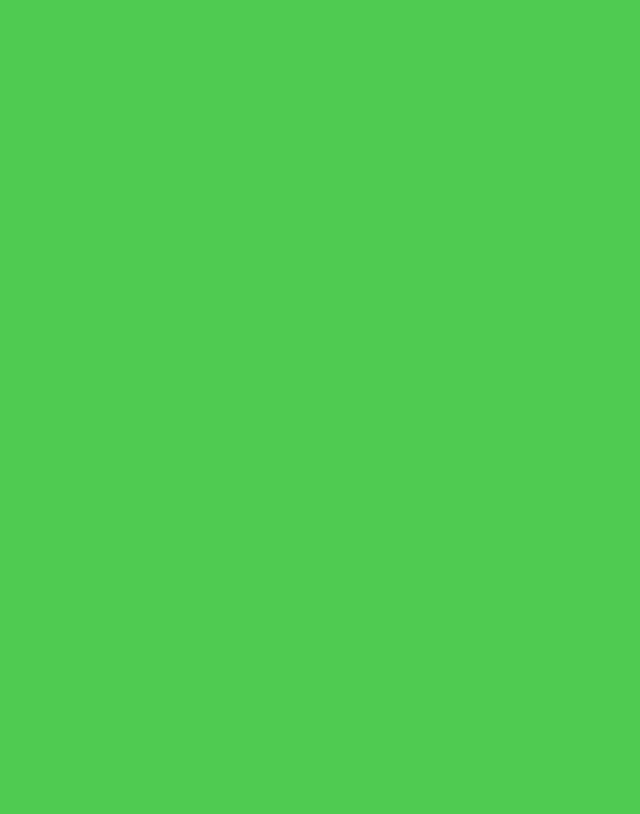
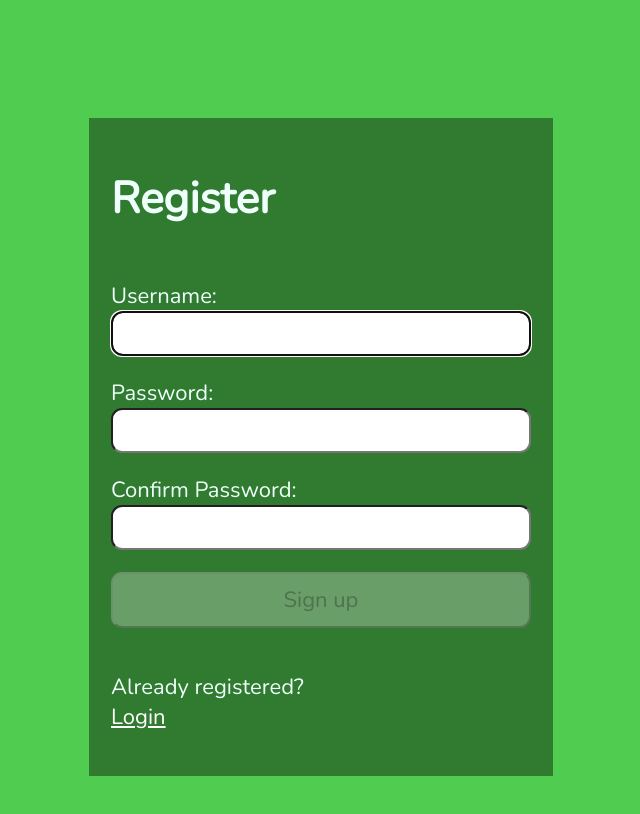
Before and after one commit to BHN16/frontseguridad, a React (Create React App) app: page /register in a window 1280 px wide. Shown: the top 814 px of the page, without its empty margins (319-959 px from the left). Built offline with nearby package versions, Linux system fonts and the light colour scheme.

Commit message:
sessions

```diff
--- a/src/App.js
+++ b/src/App.js
@@ -2,12 +2,17 @@
 import Register from './components/Register/Register';
 import Login from './components/Login/Login';
 import Dashboard from './components/Dashboard/Dashboard';
+import RequireAuth from './components/Auth/RequireAuth';
 import { Routes, Route } from 'react-router-dom';
 
 function App() {
   return (
     <Routes>
-      <Route path='/' element={<Dashboard />} />
+      <Route path='' element={<Login />} />
+      <Route path='register' element={<Register />} />
+      <Route element={<RequireAuth />}>
+        <Route path='home' element={<Dashboard />} />
+      </Route>
     </Routes>
   );
 
--- /dev/null
+++ b/src/components/Auth/RequireAuth.js
@@ -0,0 +1,19 @@
+import { useLocation, Navigate, Outlet } from "react-router-dom";
+import useAuth from "../../hooks/useAuth";
+
+const RequireAuth = () => {
+    const { auth } = useAuth();
+    const location = useLocation();
+
+    console.log("hola");
+    console.log(auth);
+    console.log("adios");
+
+    return (
+        window.localStorage.getItem('user-session')
+            ? <Outlet />
+            : <Navigate to='/' state={{from: location}} replace />
+    )
+}
+
+export default RequireAuth;
--- a/src/components/Login/Login.js
+++ b/src/components/Login/Login.js
@@ -1,14 +1,14 @@
-import { useRef, useState, useEffect, useContext } from 'react';
-import AuthContext from '../../context/AuthProvider';
+import { useRef, useState, useEffect } from 'react';
 import { Link } from 'react-router-dom';
 import axios from '../../api/axios';
+import useAuth from '../../hooks/useAuth';
 import './Login.css';
 
-const LOGIN_URL='/login';
+const LOGIN_URL='http://137.184.83.170:5000/login';
 
 function Login() {
 
-    const { setAuth } = useContext(AuthContext);
+    const { auth, setAuth } = useAuth();
 
     const userRef = useRef();
     const errRef = useRef();
@@ -16,7 +16,6 @@ function Login() {
     const [user, setUser] = useState('');
     const [pwd, setPwd] = useState('');
     const [errMsg, setErrMsg] = useState('');
-    const [success, setSuccess] = useState(false);
 
 
     useEffect(() => {
@@ -38,15 +37,19 @@ function Login() {
             //const pp = await hashPassword(pwd);
             const response = await axios.post(LOGIN_URL,
                 JSON.stringify({
-                    username: user,
+                    email: 'asdfasdf',
                     password: pwd
                 }),
                 {
-                    headers: { 'Content-Type': 'application/json' },
-                    withCredentials: true
+                    headers: { 'Content-Type': 'application/json' }
                 });
+                console.log(auth);
                 console.log(JSON.stringify(response?.data));
-                setAuth({user, pwd}); // Guardar valores necesarios que nos devuelva el backend
+                const user = response?.data?.username;
+                const msg = response?.data?.msg;
+                setAuth({ user, email:msg }); // Guardar valores necesarios que nos devuelva el backend
+                console.log("hello there");
+                window.localStorage.setItem('user-session', JSON.stringify(response));
         } catch (err) {
             if (!err?.response) {
                 setErrMsg('No server Response');
@@ -62,6 +65,7 @@ function Login() {
     }
 
     return (
+        <div className='container-login-container'>
             <div className='login-container'>
                 <p ref={ errRef } className={ errMsg ? 'errmsg' : 'offscreen' } aria-live='assertive'>{ errMsg }</p>
                 <h1>Login</h1>
@@ -88,9 +92,10 @@ function Login() {
                 <p>
                     Need an account?<br />
                     <span className='line'>
-                    <a href='#'>Register</a>
+                        <a> <Link to='/register'>Register</Link></a>
                     </span>
                 </p>
+            </div>
         </div>
     )
 }
--- a/src/components/Register/Register.js
+++ b/src/components/Register/Register.js
@@ -124,7 +124,7 @@ function Register() {
                 <p>
                     Already registered? <br />
                     <span className='line'>
-                        <a href='#'>Login</a>
+                        <a><Link to='/'>Login</Link></a>
                     </span>
                 </p>
             </div>
--- a/src/context/AuthProvider.js
+++ b/src/context/AuthProvider.js
@@ -3,7 +3,14 @@ import { createContext, useState } from "react";
 const AuthContext = createContext({});
 
 export const AuthProvider = ({ children }) => {
-    const [auth, setAuth] = useState({});
+    const [auth, setAuth] = useState({
+        user: null,
+        email: null
+    });
+
+    console.log("auth provider entra")
+    console.log(auth);
+    console.log("auth provider sale")
 
     return (
         <AuthContext.Provider value={{ auth, setAuth }}>
--- /dev/null
+++ b/src/hooks/useAuth.js
@@ -0,0 +1,9 @@
+import { useContext } from 'react';
+import AuthContext from '../context/AuthProvider';
+
+const useAuth = () => {
+    console.log("entra a use auth");
+    return useContext(AuthContext);
+}
+
+export default useAuth;
```
Lines whose indentation alone changed are shown as unchanged.
